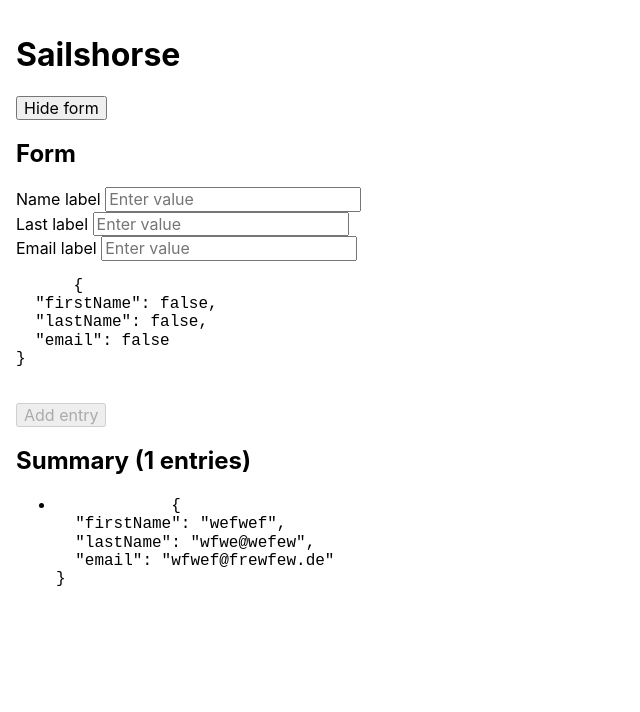
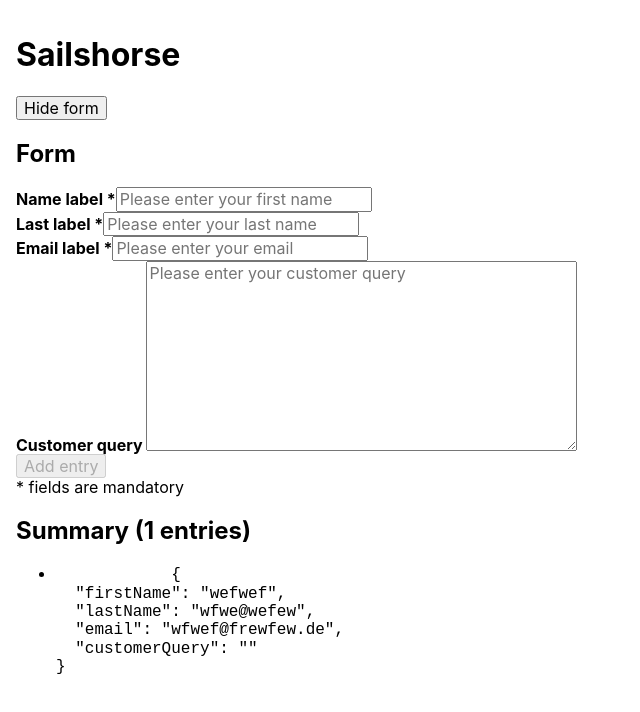
Before and after one commit to maurer2/vue-form-test, a Vue app: page / in a window 1280 px wide. Shown: the top 712 px of the page, without its empty margins (0-640 px from the left). Built offline with nearby package versions, Linux system fonts and the light colour scheme.

Commit message:
Added required fields

```diff
--- a/src/App.vue
+++ b/src/App.vue
@@ -47,7 +47,7 @@ export default class App extends Vue {
   }
 
   mounted() {
-    this.$store.commit('addEntry', {"firstName":"wefwef","lastName":"wfwe@wefew","email":"wfwef@frewfew.de"});
+    this.$store.commit('addEntry', {"firstName":"wefwef","lastName":"wfwe@wefew","email":"wfwef@frewfew.de","customerQuery":""});
   }
 
   handleNewEntry(newEntry: { [key: string]: string }): void {
--- a/src/components/Field/Field.vue
+++ b/src/components/Field/Field.vue
@@ -1,21 +1,38 @@
 <template>
   <div class="field" :class="{ 'field--is-invalid': !isValid }">
-    <label class="label" :for="id">
+    <label class="label" :class="{ 'label--is-required': isRequired }" :for="id">
       {{ label }}
     </label>
 
+    <template v-if="type === 'email' || type === 'text'">
       <input
         class="field"
-      type="text"
-      placeholder="Enter value"
         :name="name"
         :id="id"
         :value="value"
+        :type="type"
+        :placeholder="placeholder"
+        :required="isRequired"
         @input="handleInput"
       >
+    </template>
+
+    <template v-if="type === 'textarea'">
+      <textarea
+        class="textarea"
+        cols="40"
+        rows="10"
+        :name="name"
+        :id="id"
+        :value="value"
+        :placeholder="placeholder"
+        :required="isRequired"
+        @input="handleInput"
+      />
+    </template>
 
     <p class="error" v-if="!isValid && userHasInteractedWithForm">
-      Field invalid
+      Please enter a valid value
     </p>
   </div>
 </template>
@@ -30,8 +47,10 @@ export default class Field extends Vue {
   @Prop() private id!: string;
   @Prop() private label!: string;
   @Prop() private value!: string;
+  @Prop() private placeholder!: string;
   @Prop() private isValid!: boolean;
-  @Prop() private type!: 'text' | 'email';
+  @Prop() private isRequired!: boolean;
+  @Prop() private type!: 'text' | 'email' | 'textarea';
 
   private userHasInteractedWithForm: boolean = false;
 
@@ -65,6 +84,10 @@ export default class Field extends Vue {
     const { id, type, isValid: oldIsValid } = this;
     const eventName: string = 'isValidChange';
 
+    if (type === 'textarea') {
+      return;
+    }
+
     const newIsValid = (type === 'text')
       ? Field.isValidTextField(newValue)
       : Field.isValidEmailField(newValue);
@@ -77,6 +100,14 @@ export default class Field extends Vue {
 </script>
 
 <style scoped lang="scss">
+.label {
+  font-weight: bold;
+
+  &--is-required:after {
+    content: "*";
+  }
+}
+
 .error {
   color: red;
 }
--- a/src/components/Form/Form.vue
+++ b/src/components/Form/Form.vue
@@ -6,14 +6,15 @@
     @submit.prevent="handleSubmit"
   >
     <h2>Form</h2>
-
     <Field
       name="First name"
       id="firstName"
       label="Name label"
       type="text"
+      placeholder="Please enter your first name"
       v-model.trim="firstName"
       :is-valid="fieldsValidity.firstName"
+      :is-required="fieldsMandatoryValues.firstName"
       @isValidChange="handleValidChange"
     />
 
@@ -22,8 +23,10 @@
       id="lastName"
       label="Last label"
       type="text"
+      placeholder="Please enter your last name"
       v-model.trim="lastName"
       :is-valid="fieldsValidity.lastName"
+      :is-required="fieldsMandatoryValues.lastName"
       @isValidChange="handleValidChange"
     />
 
@@ -32,18 +35,31 @@
       id="email"
       label="Email label"
       type="email"
+      placeholder="Please enter your email"
       v-model.trim="email"
       :is-valid="fieldsValidity.email"
+      :is-required="fieldsMandatoryValues.email"
       @isValidChange="handleValidChange"
     />
 
-    <pre>
-      {{ fieldsValidity }}
-    </pre>
+    <Field
+      name="Customer Query"
+      id="customerQuery"
+      label="Customer query"
+      type="textarea"
+      placeholder="Please enter your customer query"
+      v-model.trim="customerQuery"
+      :is-required="fieldsMandatoryValues.customerQuery"
+      @isValidChange="handleValidChange"
+    />
 
     <button class="button" type="submit" :disabled="!isSubmittable">
       Add entry
     </button>
+
+    <legend class="legend">
+      * fields are mandatory
+    </legend>
   </form>
 </template>
 
@@ -60,10 +76,18 @@ export default class Form extends Vue {
   private firstName: string = '';
   private lastName: string = '';
   private email: string = '';
+  private customerQuery: string = '';
   private fieldsValidity: { [key: string]: boolean } = {
     firstName: false,
     lastName: false,
     email: false,
+    customerQuery: true,
+  }
+  private fieldsMandatoryValues: { [key: string]: boolean } = {
+    firstName: true,
+    lastName: true,
+    email: true,
+    customerQuery: false,
   }
 
   get isSubmittable(): boolean {
@@ -78,12 +102,13 @@ export default class Form extends Vue {
       return;
     }
 
-    const { firstName, lastName, email } = this;
+    const { firstName, lastName, email, customerQuery } = this;
 
     this.$emit('addNewEntry', {
       firstName,
       lastName,
       email,
+      customerQuery,
     });
   }
 
```
Also changed, not shown: src/components/types.ts (added, +7 -0 lines). Lines whose indentation alone changed are shown as unchanged.
